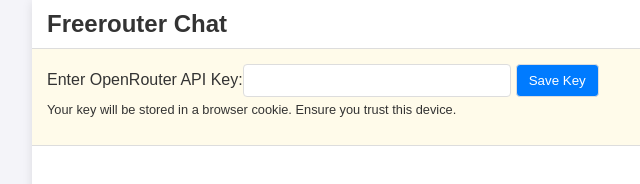
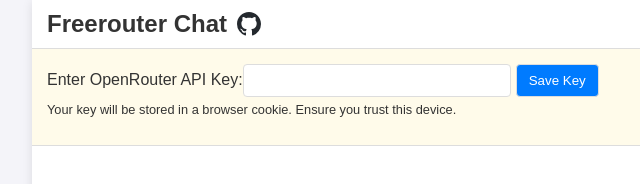
Before and after one commit to Pellmellism/freerouter_chat, a plain HTML site: page index.html in a window 1280 px wide. Shown: the full height of the page, 158-798 px from the left. Drawn offline with nearby package versions, Linux system fonts and the light colour scheme.

Commit message:
repo link

```diff
--- a/index.html
+++ b/index.html
@@ -282,7 +282,14 @@
 <body>
     <div id="app">
         <div class="header">
-            <h1>Freerouter Chat</h1>
+            <div style="display: flex; align-items: center; gap: 10px;">
+                <h1>Freerouter Chat</h1>
+                <a href="https://github.com/Pellmellism/freerouter_chat" target="_blank" rel="noopener noreferrer" title="View on GitHub" style="display: flex; align-items: center;">
+                    <svg height="24" width="24" aria-hidden="true" viewBox="0 0 16 16" fill="currentColor" style="color: #24292e;">
+                        <path d="M8 0c4.42 0 8 3.58 8 8a8.013 8.013 0 0 1-5.45 7.59c-.4.08-.55-.17-.55-.38 0-.27.01-1.13.01-2.2 0-.75-.25-1.23-.54-1.48 1.78-.2 3.65-.88 3.65-3.95 0-.88-.31-1.59-.82-2.15.08-.2.36-1.02-.08-2.12 0 0-.67-.22-2.2.82-.64-.18-1.32-.27-2-.27-.68 0-1.36.09-2 .27-1.53-1.03-2.2-.82-2.2-.82-.44 1.1-.16 1.92-.08 2.12-.51.56-.82 1.28-.82 2.15 0 3.06 1.86 3.75 3.64 3.95-.23.2-.44.55-.51 1.07-.46.21-1.61.55-2.33-.66-.15-.24-.6-.83-1.23-.82-.67.01-.27.38.01.53.34.19.73.9.82 1.13.16.45.68 1.31 2.69.94 0 .67.01 1.3.01 1.49 0 .21-.15.45-.55.38A7.995 7.995 0 0 1 0 8c0-4.42 3.58-8 8-8Z"></path>
+                    </svg>
+                </a>
+            </div>
             <div class="controls" v-if="apiKeyStored">
                 <select v-model="selectedModel" @change="persistModelSelection">
                     <option disabled value="">Select a Model</option>
```
